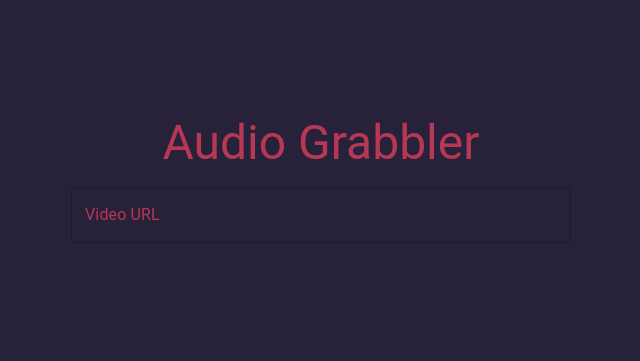
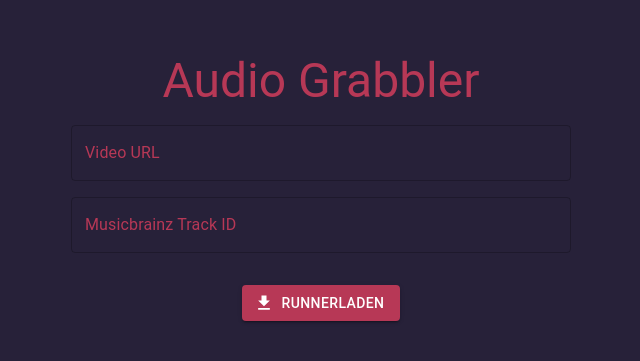
Before and after one commit to TimHi/grabbler, a Next.js app in the folder frontend/: page / in a window 1280 px wide. Shown: the part 237-598 px from the top of the page, without its empty margins (319-959 px from the left). Built offline with nearby package versions, Linux system fonts and the light colour scheme.

Commit message:
bit restructuring in frontend to group state

```diff
--- a/frontend/app/components/VideoForm.tsx
+++ b/frontend/app/components/VideoForm.tsx
@@ -1,17 +1,25 @@
-import { Typography } from "@mui/material";
+import { Download } from "@mui/icons-material";
+import { Button, CircularProgress, Typography } from "@mui/material";
 import TextField from "@mui/material/TextField";
+import { useState } from "react";
+
 
 export interface VideoProps {
-    setURL: (value: string) => void
+    setURL: (value: string) => void,
+    setMusicBrainzId: (value: string) => void
 }
 
 export default function VideoForm(props: VideoProps) {
+
     return (
         <div className="flex flex-col p-4 items-center min-w-full gap-4">
             <Typography color="textPrimary" variant="h3">Audio Grabbler</Typography>
             <TextField sx={{
                 minWidth: 500
             }} id="outlined-basic" onChange={(v) => props.setURL(v.target.value)} variant="outlined" placeholder="youtube.com/bla" label="Video URL" />
+            <TextField sx={{
+                                minWidth: 500
+                            }} id="outlined-basic" onChange={(v) => props.setMusicBrainzId(v.target.value)} variant="outlined" placeholder="e.g. 12a5b094-3804-4c97-82b8-9c7cc5d4f4ab" label="Musicbrainz Track ID" />
         </div>
     );
 }
--- a/frontend/app/components/YoutubeVideo.tsx
+++ b/frontend/app/components/YoutubeVideo.tsx
@@ -7,57 +7,11 @@ import YouTubeVideoId from "youtube-video-id";
 export interface YoutubeVideoProps {
     videoURL?: string;
 }
-enum STATUS {
-    READY,
-    DOWNLOADING,
-    FINISHED,
-    ERROR
-}
+
 
 export default function YoutubeVideo({ videoURL }: YoutubeVideoProps) {
-    const [status, setStatus] = useState<STATUS>(STATUS.READY);
-    const [musicBrainzId, setMusicBrainzId] = useState<string | undefined>();
 
-    async function downloadVideo() {
-        if (!videoURL) return;
-        try {
-            setStatus(STATUS.DOWNLOADING);
-            const videoID = YouTubeVideoId(videoURL);
-            const backendURL = `http://localhost:3333/download?id=${videoID}&musicbrainzid=${musicBrainzId}`;
-            const response = await fetch(backendURL);
-            if (!response.ok) throw new Error(`HTTP error: ${response.status}`);
 
-            setStatus(STATUS.FINISHED);
-
-        } catch (err) {
-            console.error("Download failed:", err);
-            setStatus(STATUS.ERROR);
-        }
-    }
-
-    //Hat hier nichts zu suchen aber bin zu faul es auszulagern
-    function getStatusText() {
-        switch (status) {
-            case STATUS.READY: return <Button variant="contained" startIcon={<Download />} onClick={() => downloadVideo()}>
-                Runnerladen
-            </Button>;
-            case STATUS.DOWNLOADING: return <CircularProgress color="secondary" />;
-            case STATUS.FINISHED: return (
-                <div>
-                    <Typography>Download erfolgreich!</Typography>
-                    <Button variant="contained" startIcon={<Download />} onClick={() => downloadVideo()}>Runnerladen</Button>
-                </div>
-            )
-            case STATUS.ERROR: return (
-                <>
-                    <Typography>Fehler beim runterladen. Schau mal in die Konsole oder so</Typography>
-                    <Button variant="contained" startIcon={<Download />} onClick={() => downloadVideo()}>
-                        Noch mal versuchen, was soll der Geiz
-                    </Button>
-                </>
-            )
-        }
-    }
 
     const opts = {
         height: "390",
@@ -80,10 +34,7 @@ export default function YoutubeVideo({ videoURL }: YoutubeVideoProps) {
         return (
             <div className="flex flex-col items-center justify-center w-full gap-4">
                 <YouTube videoId={videoID} opts={opts} />
-                <TextField sx={{
-                                minWidth: 500
-                            }} id="outlined-basic" onChange={(v) => setMusicBrainzId(v.target.value)} variant="outlined" placeholder="e.g. 12a5b094-3804-4c97-82b8-9c7cc5d4f4ab" label="Musicbrainz Track ID" />
-                {getStatusText()}
+
             </div>
         );
 
--- a/frontend/app/page.tsx
+++ b/frontend/app/page.tsx
@@ -6,18 +6,70 @@ import VideoForm from "./components/VideoForm";
 import { ThemeProvider } from '@mui/material/styles';
 import CssBaseline from '@mui/material/CssBaseline';
 import theme from './theme';
-import { Typography } from "@mui/material";
+import { Button, CircularProgress, Typography } from "@mui/material";
+import YouTubeVideoId from "youtube-video-id";
+import { Download } from "@mui/icons-material";
 
+enum STATUS {
+  READY,
+  DOWNLOADING,
+  FINISHED,
+  ERROR
+}
+export default function Home() {
+  //TODO: Redux
+  const [videoUrl, setVideoUrl] = useState<string | undefined>();
+  const [musicBrainzId, setMusicBrainzId] = useState<string | undefined>();
+  const [status, setStatus] = useState<STATUS>(STATUS.READY);
+  async function downloadVideo() {
+    if (!videoUrl) return;
+    try {
+      setStatus(STATUS.DOWNLOADING);
+      const videoID = YouTubeVideoId(videoUrl);
+      const backendURL = `http://localhost:3333/download?id=${videoID}&musicbrainzid=${musicBrainzId}`;
+      const response = await fetch(backendURL);
+      if (!response.ok) throw new Error(`HTTP error: ${response.status}`);
 
-export default function Home() {
-  const [videoUrl, setVideoUrl] = useState<string | undefined>();
+      setStatus(STATUS.FINISHED);
+
+    } catch (err) {
+      console.error("Download failed:", err);
+      setStatus(STATUS.ERROR);
+    }
+  }
+
+  function getStatusText() {
+    switch (status) {
+      case STATUS.READY: return <Button variant="contained" startIcon={<Download />} onClick={() => downloadVideo()}>
+        Runnerladen
+      </Button>;
+      case STATUS.DOWNLOADING: return <CircularProgress color="secondary" />;
+      case STATUS.FINISHED: return (
+        <div>
+          <Typography>Download successfull! 👺</Typography>
+          <Button variant="contained" startIcon={<Download />} onClick={() => downloadVideo()}>Download</Button>
+        </div>
+      )
+      case STATUS.ERROR: return (
+        <>
+          <Typography>Error downloading 🥴</Typography>
+          <Button variant="contained" startIcon={<Download />} onClick={() => downloadVideo()}>
+            Try again 🤠
+          </Button>
+        </>
+      )
+    }
+  }
   return (
     <ThemeProvider theme={theme}>
       <CssBaseline />
       <div className="flex min-h-screen items-center flex-col p-4">
         <main className="flex flex-col min-h-screen w-full p-4 items-center justify-center">
-          <VideoForm setURL={(e: string) => setVideoUrl(e)}></VideoForm>
+          <VideoForm setURL={(e: string) => setVideoUrl(e)} setMusicBrainzId={(e: string) => setMusicBrainzId(e)}></VideoForm>
           <YoutubeVideo videoURL={videoUrl}></YoutubeVideo>
+          <div className="pt-4">
+            {getStatusText()}
+          </div>
         </main>
       </div>
     </ThemeProvider>
```
